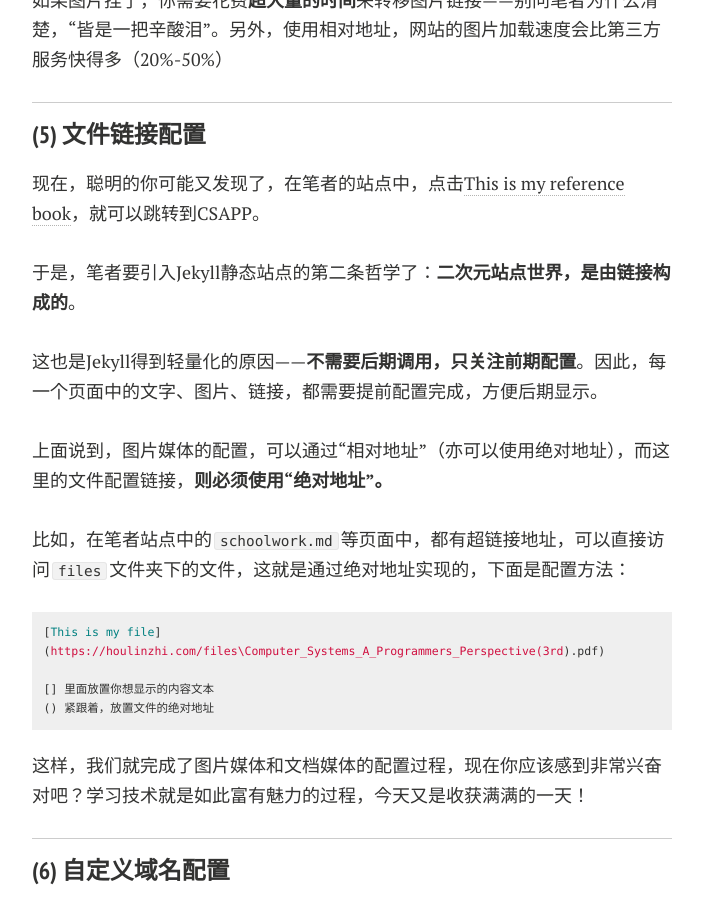
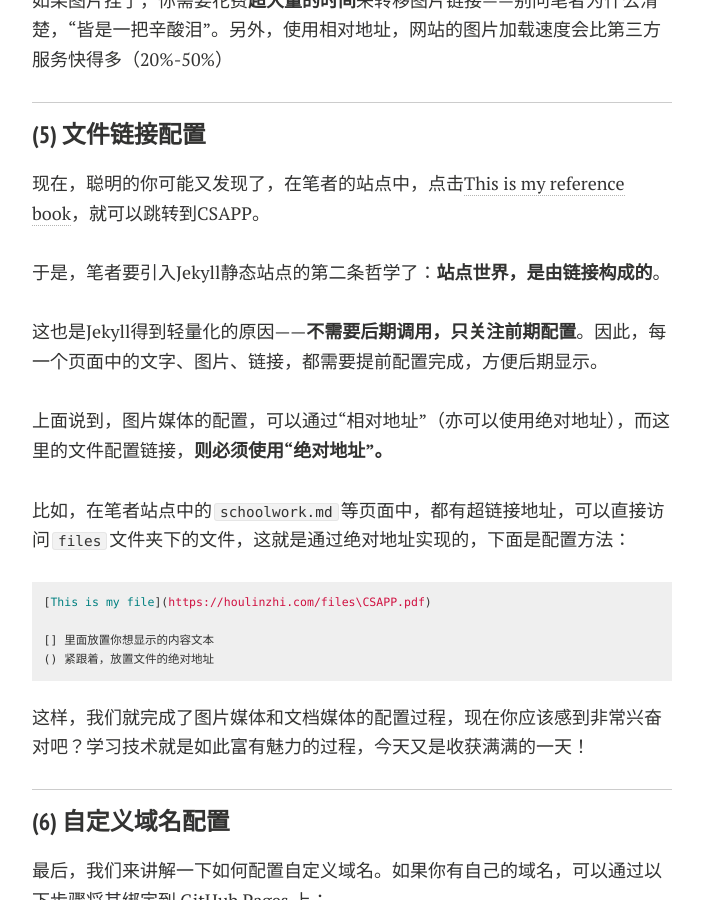
Before and after one commit to Zenith-Hlz/Zenith-Hlz.github.io, a Jekyll site: the page built from blogs/personal_website_guide.md, in a window 1280 px wide and 900 px high, scrolled down 5005 px. Shown: the whole window, without its empty margins (288-991 px from the left). Built offline with Jekyll 4.4.1, drawn with Linux system fonts in a browser that asks for light colours; nearby versions of some CDN libraries; comment, search, counter and statistics services are not loaded; a style sheet for code colours, icons or effects is not loaded.

Commit message:
Added website icon

```diff
--- a/_includes/head.html
+++ b/_includes/head.html
@@ -61,7 +61,7 @@
 <!-- 32x32 -->
 <link rel="shortcut icon" href="{{ site.url }}/images/fav.png">
 <!-- 57x57 (precomposed) for iPhone 3GS, pre-2011 iPod Touch and older Android devices -->
-<link rel="apple-touch-icon-precomposed" href="{{ site.url }}/images/apple-touch-icon-precomposed.png">
+<link rel="apple-touch-icon-precomposed" href="{{ site.url }}/images/fav.png">
 <!-- 72x72 (precomposed) for 1st generation iPad, iPad 2 and iPad mini -->
 <link rel="apple-touch-icon-precomposed" sizes="72x72" href="{{ site.url }}/images/fav.png">
 <!-- 114x114 (precomposed) for iPhone 4, 4S, 5 and post-2011 iPod Touch -->
--- a/blogs/personal_website_guide.md
+++ b/blogs/personal_website_guide.md
@@ -152,9 +152,9 @@ links:
 
 ### (5) 文件链接配置
 
-现在，聪明的你可能又发现了，在笔者的站点中，点击[This is my reference book](https://houlinzhi.com/files\Computer_Systems_A_Programmers_Perspective(3rd).pdf)，就可以跳转到CSAPP。
+现在，聪明的你可能又发现了，在笔者的站点中，点击[This is my reference book](https://houlinzhi.com/files\CSAPP.pdf)，就可以跳转到CSAPP。
 
-<br>于是，笔者要引入Jekyll静态站点的第二条哲学了：**二次元站点世界，是由链接构成的**。
+<br>于是，笔者要引入Jekyll静态站点的第二条哲学了：**站点世界，是由链接构成的**。
 
 <br>这也是Jekyll得到轻量化的原因——**不需要后期调用，只关注前期配置**。因此，每一个页面中的文字、图片、链接，都需要提前配置完成，方便后期显示。
 
```
Also changed, not shown: other parts of blogs/personal_website_guide.md (+1 -1 lines), schoolwork.md (+1 -1 lines), images/fav.ico (added), images/fav.jpg (added).
